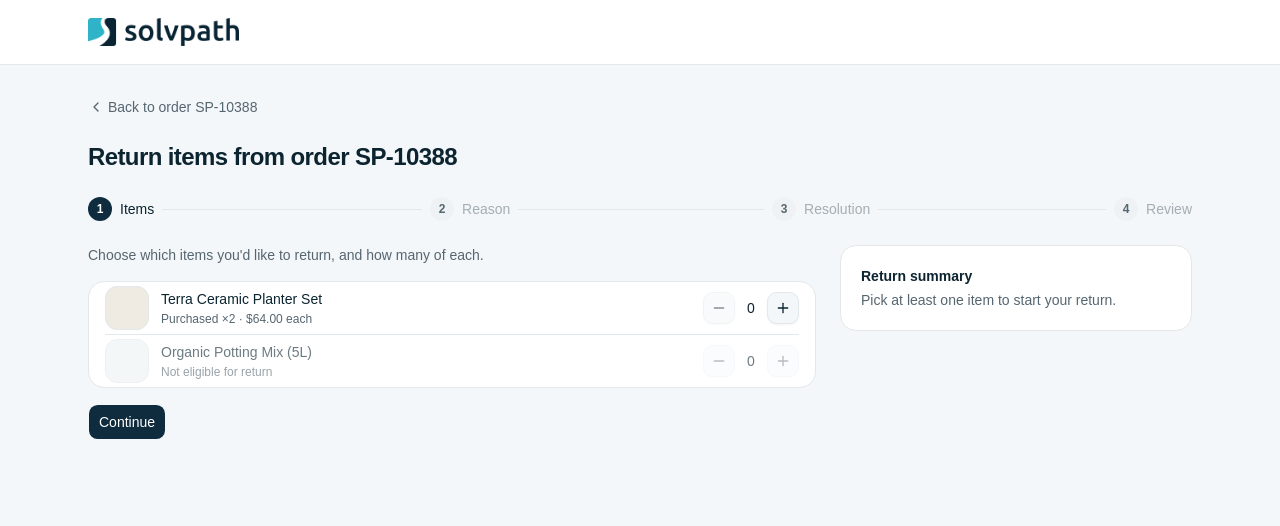
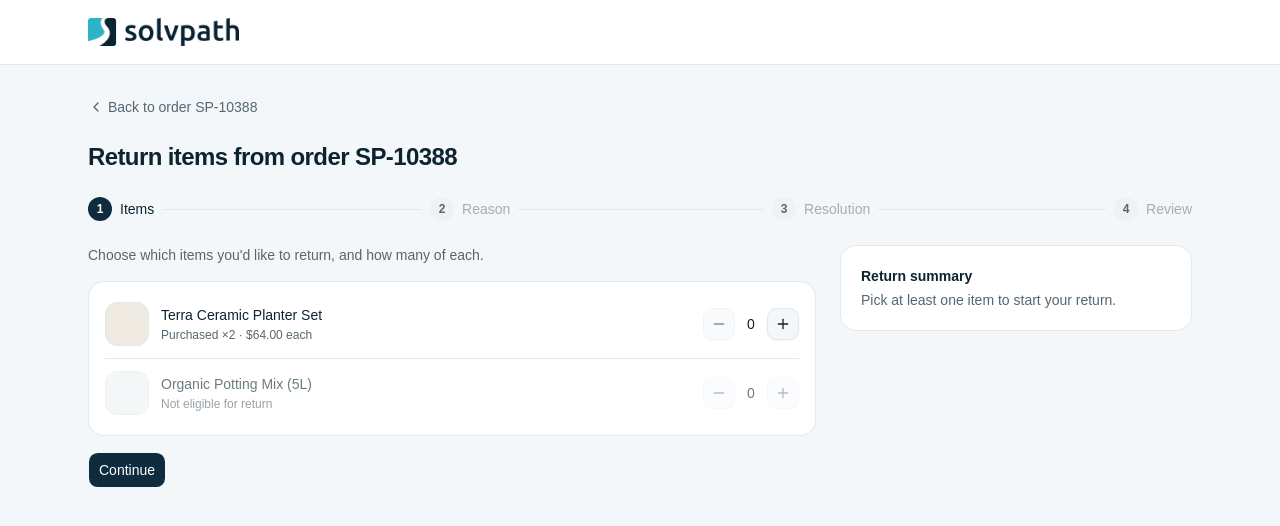
Before and after one commit to abdulrafayn001/solvpath, a React (Vite) app: page /orders/o_10388/return in a window 1280 px wide. Shown: the top 526 px of the page. Built offline with nearby package versions, Linux system fonts and the light colour scheme.

Commit message:
fix(returns): balance card padding in return items list

```diff
--- a/src/features/returns/ReturnItemRow.tsx
+++ b/src/features/returns/ReturnItemRow.tsx
@@ -9,7 +9,7 @@ export function ReturnItemRow({ item, qty, onChange }: ReturnItemRowProps) {
   const disabled = !item.returnEligible
 
   return (
-    <div className={cn("flex items-center gap-3 py-1", disabled && "opacity-60")}>
+    <div className={cn("flex items-center gap-3 py-3", disabled && "opacity-60")}>
       <OrderThumbnail color={item.thumbColor} />
       <div className="flex min-w-0 flex-1 flex-col gap-0.5">
         <span className="text-sm text-foreground">{item.name}</span>
--- a/src/pages/return/ReturnItemsStep.tsx
+++ b/src/pages/return/ReturnItemsStep.tsx
@@ -39,7 +39,7 @@ export function ReturnItemsStep() {
       <p className="text-sm text-muted-foreground">
         Choose which items you'd like to return, and how many of each.
       </p>
-      <div className="flex flex-col divide-y divide-border rounded-[var(--radius-card)] border border-border bg-card px-4">
+      <div className="flex flex-col divide-y divide-border rounded-[var(--radius-card)] border border-border bg-card px-4 py-2">
         {order.items.map((item) => (
           <ReturnItemRow
             key={item.id}
```
